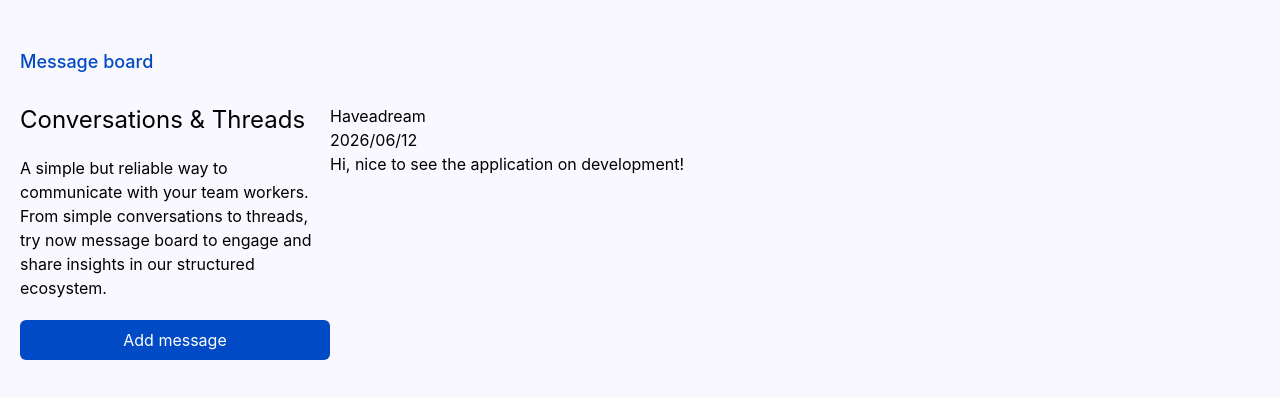
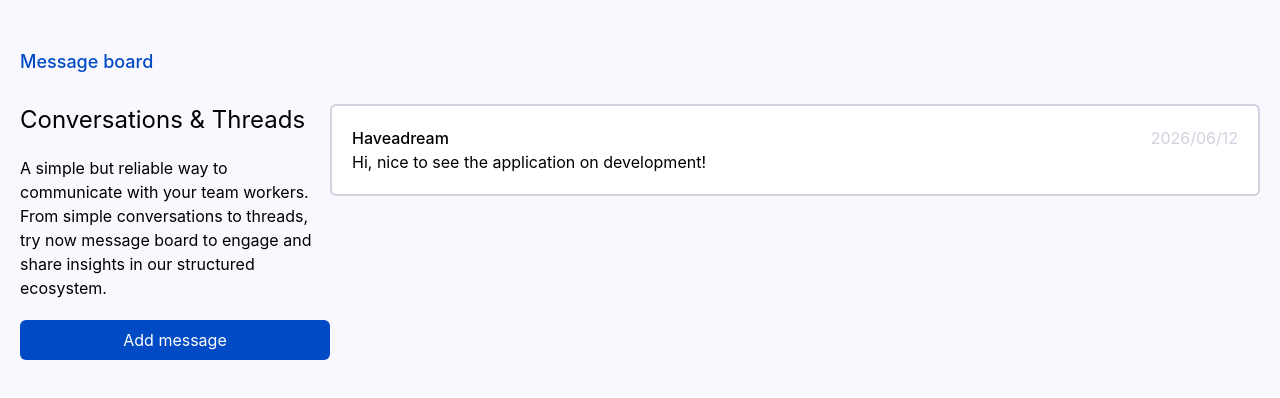
Before and after one commit to Haveadream1/message-board, a React (Vite) app in the folder client/: page / in a window 1280 px wide. Shown: the top 398 px of the page. Built offline with nearby package versions, Linux system fonts and the light colour scheme.

Commit message:
style: message component

```diff
--- a/client/src/components/Message.tsx
+++ b/client/src/components/Message.tsx
@@ -1,14 +1,11 @@
 export default function Message() {
     return (
-        <div>
-            <img src="" alt="" />
-            <div>
-                <div>
-                    <p>Haveadream</p>
-                    <p>2026/06/12</p>
-                </div>
-                <p>Hi, nice to see the application on development!</p>
+        <div className="p-5 bg-white border-2 rounded-md border-grey">
+            <div className="flex justify-between">
+                <p className="font-medium">Haveadream</p>
+                <p className="text-grey">2026/06/12</p>
             </div>
+            <p>Hi, nice to see the application on development!</p>
         </div>
     )
 }
```
